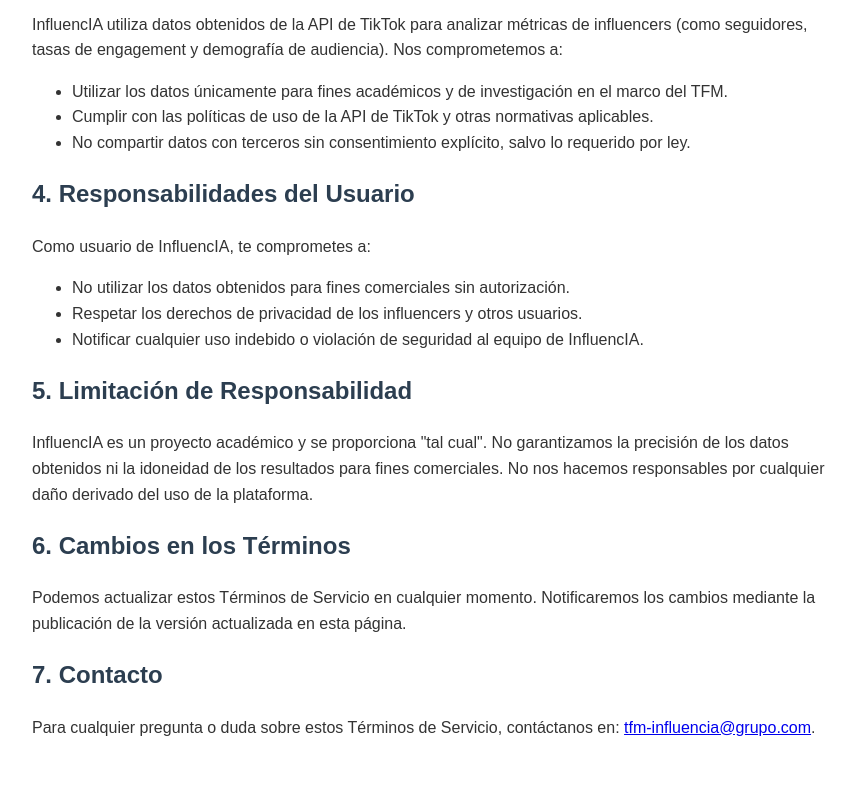
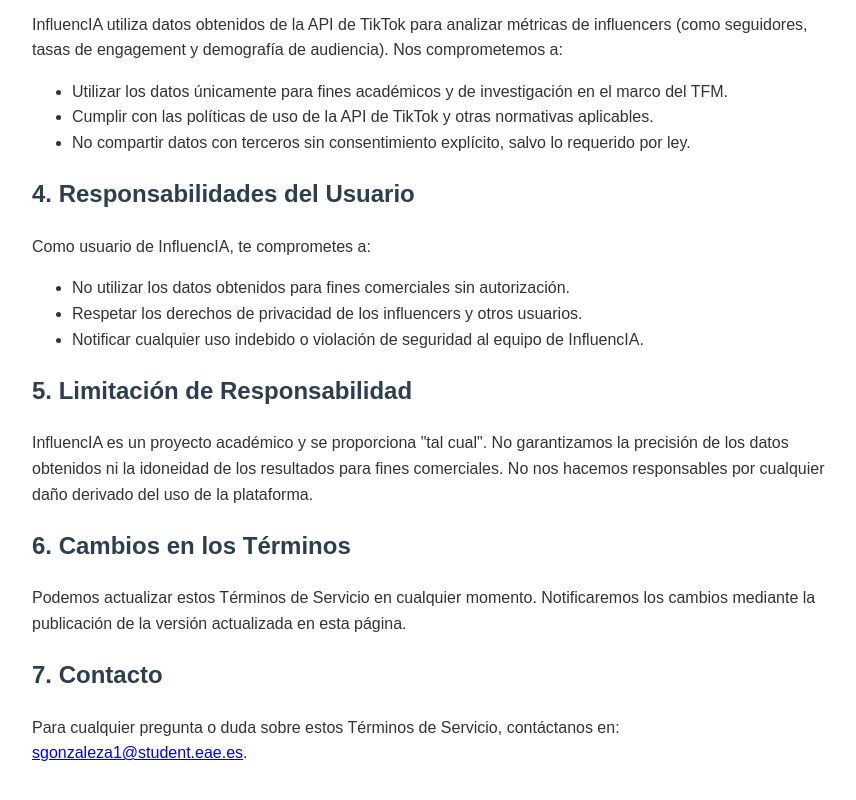
Before and after one commit to cmina4/InfluencIA-terms-of-service, a plain HTML site: page terms-of-service.html in a window 1280 px wide. Shown: the part 566-1366 px from the top of the page, without its empty margins (208-1064 px from the left). Drawn offline with Linux system fonts and the light colour scheme.

Commit message:
Update terms-of-service.html

```diff
--- a/terms-of-service.html
+++ b/terms-of-service.html
@@ -93,7 +93,7 @@
         <p>Podemos actualizar estos Términos de Servicio en cualquier momento. Notificaremos los cambios mediante la publicación de la versión actualizada en esta página.</p>
 
         <h2>7. Contacto</h2>
-        <p>Para cualquier pregunta o duda sobre estos Términos de Servicio, contáctanos en: <a href="mailto:sgonzaleza1@student.eae.es">tfm-influencia@grupo.com</a>.</p>
+        <p>Para cualquier pregunta o duda sobre estos Términos de Servicio, contáctanos en: <a href="mailto:sgonzaleza1@student.eae.es">sgonzaleza1@student.eae.es</a>.</p>
     </div>
 </body>
 </html>
```
